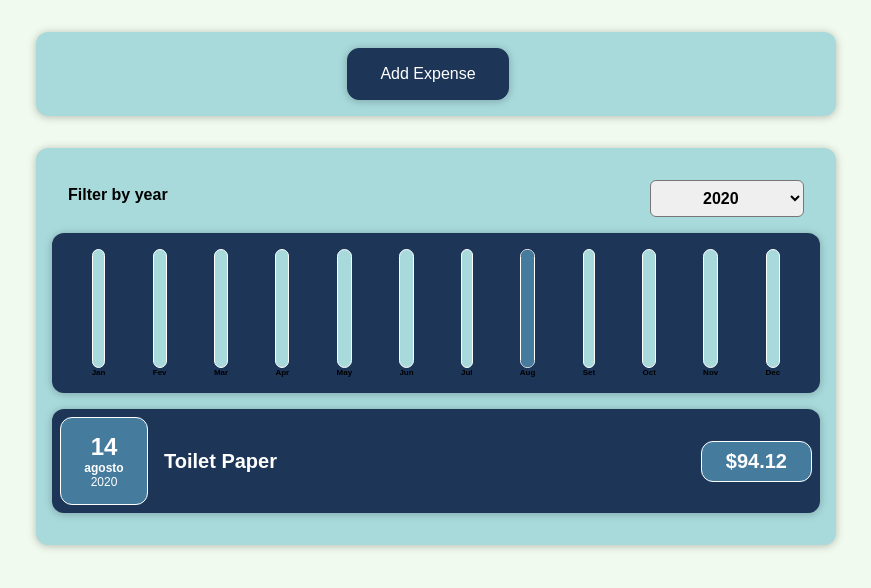
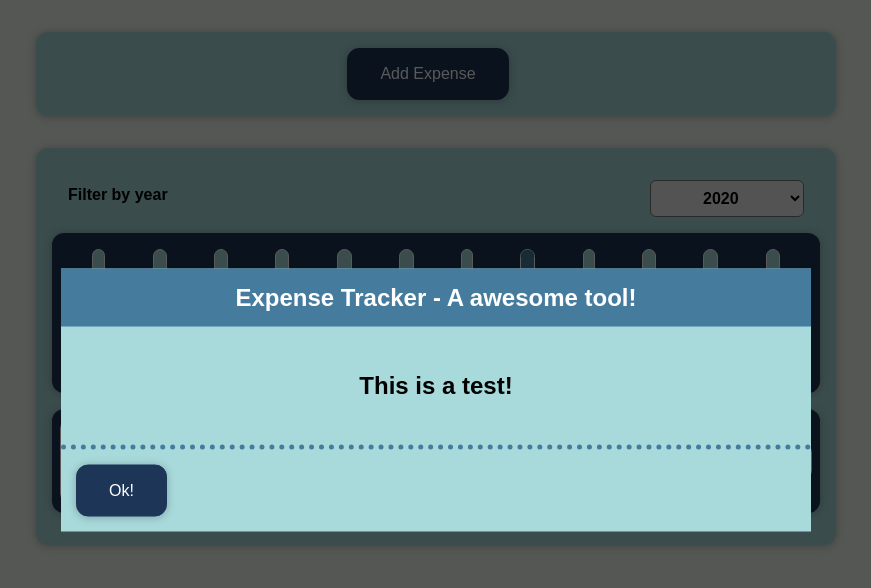
Before and after one commit to SottoMayor/React-ExpenseTracker, a React (Create React App) app in the folder front-end/: page / in a window 1280 px wide. Shown: the top 588 px of the page, without its empty margins (204-1075 px from the left). Built offline with nearby package versions, Linux system fonts and the light colour scheme.

Commit message:
Creating UI components(Modal, Backdrop, Button)

```diff
--- a/front-end/src/App.js
+++ b/front-end/src/App.js
@@ -1,6 +1,8 @@
 import { Fragment, useState } from 'react';
 import Expenses from './components/Expenses/Expenses';
 import NewExpense from './components/NewExpenses/NewExpense';
+import Backdrop from './components/UI/Backdrop';
+import Modal from './components/UI/Modal';
 
 function App() {
 
@@ -39,6 +41,10 @@ function App() {
   return (
     <Fragment>
 
+      <Backdrop/>
+
+      <Modal/>
+
       <NewExpense onSubmitExpenseForm={submitExpenseFormHandler}/>
 
       <Expenses expenses={expenses} />
--- /dev/null
+++ b/front-end/src/components/UI/Backdrop.js
@@ -0,0 +1,10 @@
+import React from 'react';
+import { BackdropStyled } from '../../styles/StyledComponents';
+
+const Backdrop = (props) => {
+    return (
+        <BackdropStyled onClick={props.show}/>
+    )
+}
+
+export default Backdrop
--- /dev/null
+++ b/front-end/src/components/UI/Button.js
@@ -0,0 +1,12 @@
+import React from 'react';
+import { ButtonStyled } from '../../styles/StyledComponents';
+
+const Button = (props) => {
+    return (
+        <ButtonStyled onClick={props.clicked}>
+            {props.children}
+        </ButtonStyled>
+    )
+}
+
+export default Button
--- /dev/null
+++ b/front-end/src/components/UI/Modal.js
@@ -0,0 +1,23 @@
+import React from 'react';
+import { ModalStyled } from '../../styles/StyledComponents';
+import Button from './Button';
+
+const Modal = (props) => {
+    return (
+        <ModalStyled>
+
+            <header>
+                <h2>Expense Tracker - A awesome tool!</h2>
+            </header>
+            <main>
+                <h2>This is a test!</h2>
+                {props.children}
+            </main>
+            <footer>
+                <Button>Ok!</Button>
+            </footer>
+        </ModalStyled>
+    )
+}
+
+export default Modal
--- a/front-end/src/styles/StyledComponents.js
+++ b/front-end/src/styles/StyledComponents.js
@@ -15,6 +15,84 @@ export const BoxInformation = css`
     background-color: ${props => props.theme.colors.secondary};
     border: 1px solid white;
     border-radius: 12px;
+
+`
+// UI Components
+
+export const BackdropStyled = styled.div`
+
+    position: fixed;
+    top: 0;
+    left: 0;
+    background-color: rgba(0, 0, 0, 0.65);
+    z-index: 5;
+    width: 100vw;
+    height: 100vh;
+
+`
+
+export const ModalStyled = styled.div`
+
+    &{
+        position: absolute;
+        top: 50%;
+        left: 50%;
+        transform: translate(-50%, -50%);
+        width: 100%;
+        max-width: 750px;
+        background-color: ${props => props.theme.colors.warning};
+        color: white;
+        z-index: 6;
+    }
+
+    & header{
+        padding: 15px 2%;
+        background-color: ${props => props.theme.colors.secondary};
+        text-align: center;
+    }
+
+    & main{
+        padding: 45px 2%;
+        text-align: center;
+        color: black;
+    }
+
+    & footer{
+        padding: 15px 2%;
+        border-top: 5px dotted ${props => props.theme.colors.secondary};
+    }
+
+`
+
+export const ButtonStyled = styled.button`
+
+    & {
+        font: inherit;
+        cursor: pointer;
+        padding: 1rem 2rem;
+        border: 1px solid ${props => props.theme.colors.primary};
+        background-color: ${props => props.theme.colors.primary};
+        color: white;
+        margin-right: 1rem;
+        ${Card}
+    }
+
+    &:hover,
+    &:active {
+        background-color: ${props => props.theme.colors.secondary};
+    }
+
+    &.alternative {
+        color: #220131;
+        border-color: transparent;
+        background-color: transparent;
+    }
+
+    &.alternative:hover,
+    &.alternative:active {
+        background-color: #ddb3f8;
+    }
+
 
 `
 
```
